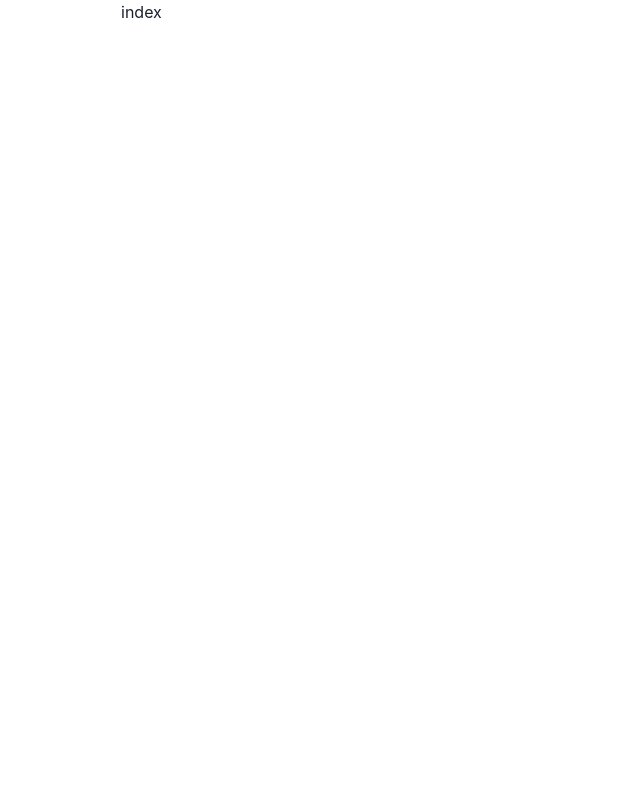
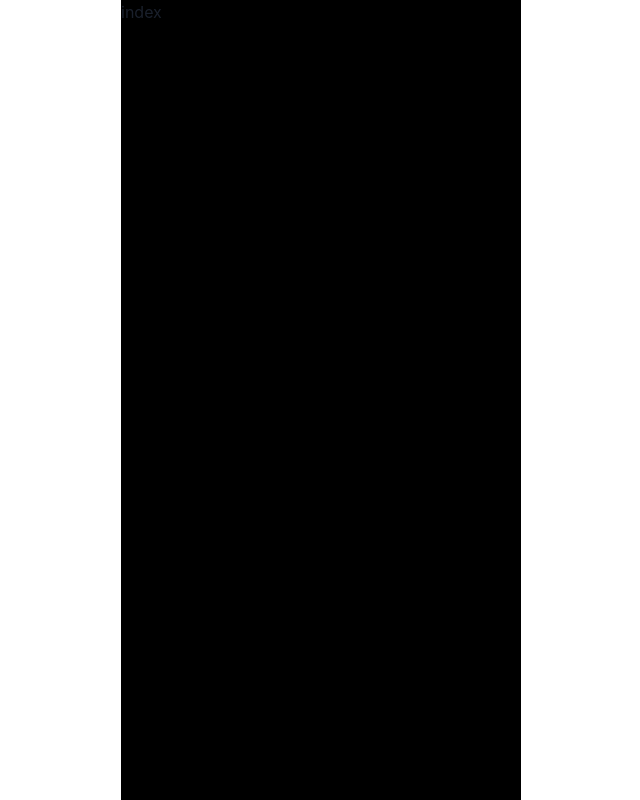
Before and after one commit to luka1104/n-house-mock, a Next.js app: page / in a window 1280 px wide. Shown: the whole page, without its empty margins (319-959 px from the left). Built offline with nearby package versions, Linux system fonts and the light colour scheme.

Commit message:
Add black background to Layout container

```diff
--- a/src/layouts/Layout.tsx
+++ b/src/layouts/Layout.tsx
@@ -8,7 +8,7 @@ type LayoutProps = Required<{
 const Layout = memo(({ children }: LayoutProps) => {
   return (
     <>
-      <Container maxW="400px" h="100vh" p={0}>
+      <Container maxW="400px" h="100vh" p={0} bgColor="#000000">
         <Box w="100%" h="100%">
           {children}
         </Box>
```
